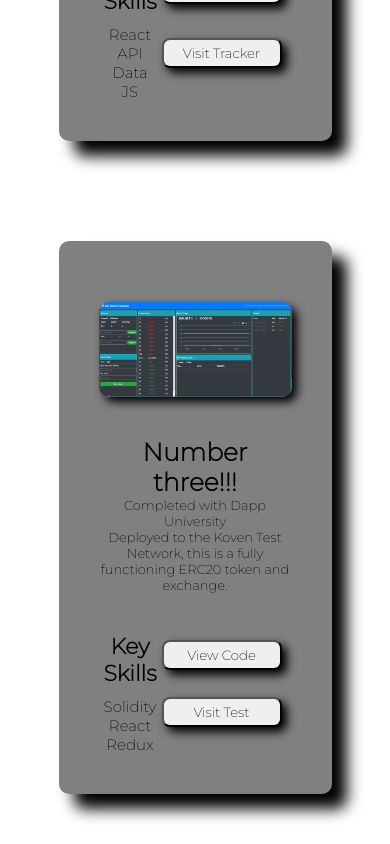
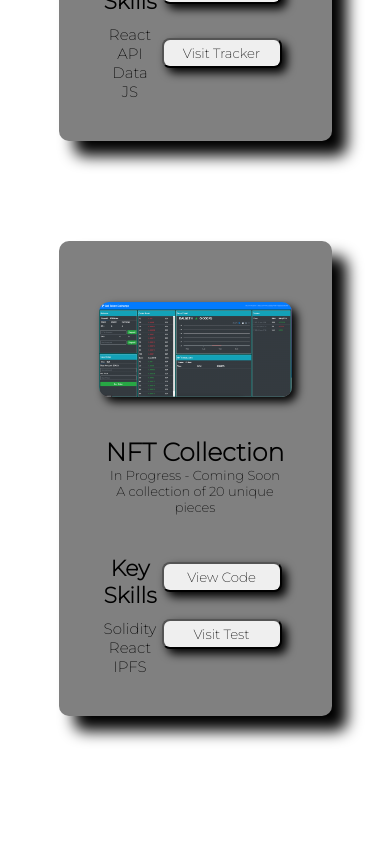
Before and after one commit to Tommy15101/my-portfolio, a React (Create React App) app: page /projects in a window 390 px wide. Shown: the part 1219-2063 px from the top of the page. After the commit the page ends 1985 px from the top, so only its background shows below. Built offline with nearby package versions, Linux system fonts and the light colour scheme.

Commit message:
responsive changes

```diff
--- a/src/components/ProjectsData.js
+++ b/src/components/ProjectsData.js
@@ -36,17 +36,17 @@ export const ProjectsData = {
         {
             id: 3,
             imgSrc: exchange,
-            title: 'Number three!!!',
-            desc: 'Completed with Dapp University',
-            info: 'Deployed to the Koven Test Network, this is a fully functioning ERC20 token and exchange.',
+            title: 'NFT Collection',
+            desc: 'In Progress - Coming Soon',
+            info: 'A collection of 20 unique pieces',
             skillsHeader: 'Key Skills',
             skillsOne: 'Solidity',
             skillsTwo: 'React',
-            skillsThree: 'Redux',
+            skillsThree: 'IPFS',
             buttonOne: 'View Code',
             buttonTwo: 'Visit Test',
-            code: 'https://github.com/Tommy15101',
-            visit: 'https://flat-credit-3558.on.fleek.co/'
+            // code: 'https://github.com/Tommy15101',
+            // visit: 'https://flat-credit-3558.on.fleek.co/'
         }
     ]
 }
--- a/src/styles/SkillsStyle.js
+++ b/src/styles/SkillsStyle.js
@@ -39,6 +39,7 @@ export const SingleSkill = styled.div`
     font-size: 55px;
   }
   @media (max-width: 576px) {
+    max-width: 100%;
     font-size: 40px;
   }
 `
@@ -75,8 +76,11 @@ export const SkillsBlock = styled.div`
     &:hover {
       transform: scale(1.2);
     }
+    @media (max-width: 768px) {
+      font-size: 15px;
+    }
     @media (max-width: 576px) {
-    font-size: 15px;
+    font-size: 10px;
     }
   }
 `
@@ -88,7 +92,7 @@ export const Skill = styled.div`
   justify-content: space-evenly;
   font-size: 60px;
   @media (max-width: 576px) {
-    font-size: 40px;
+    font-size: 30px;
   }
 `
 
```
